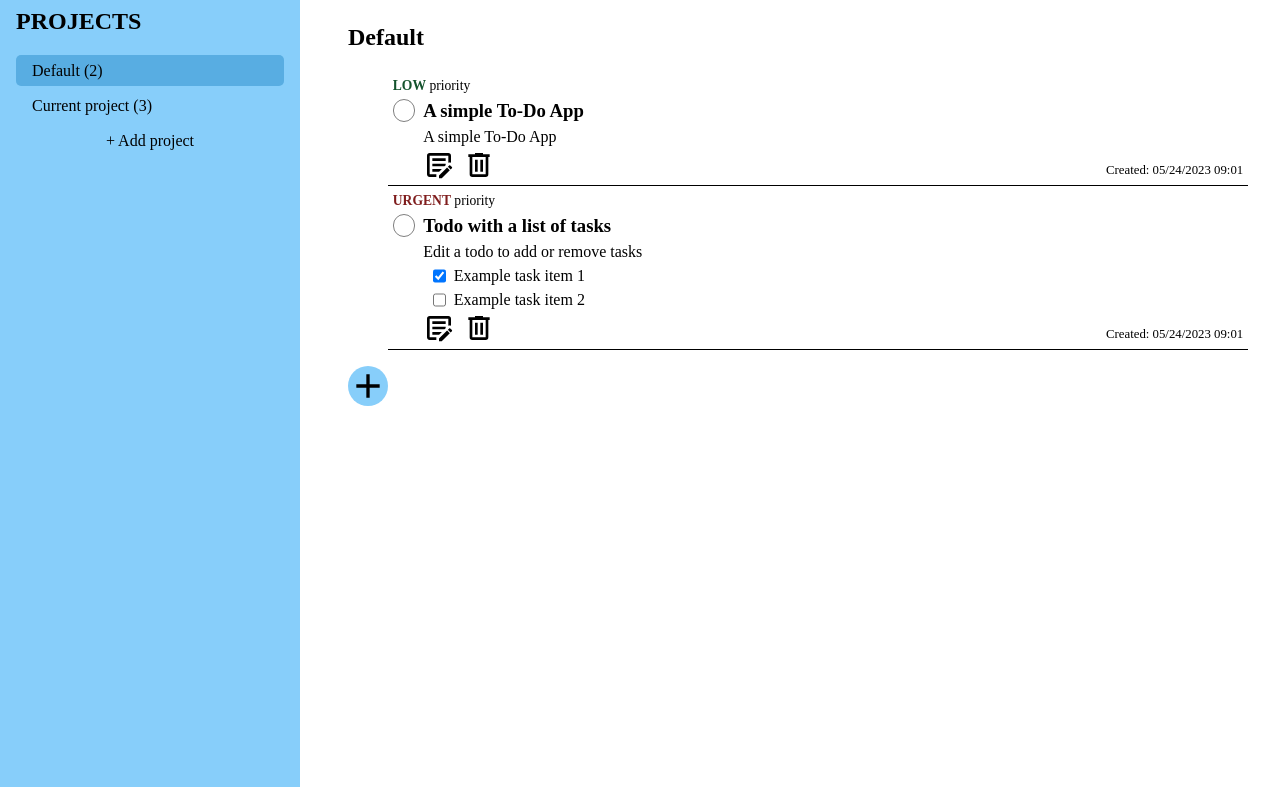
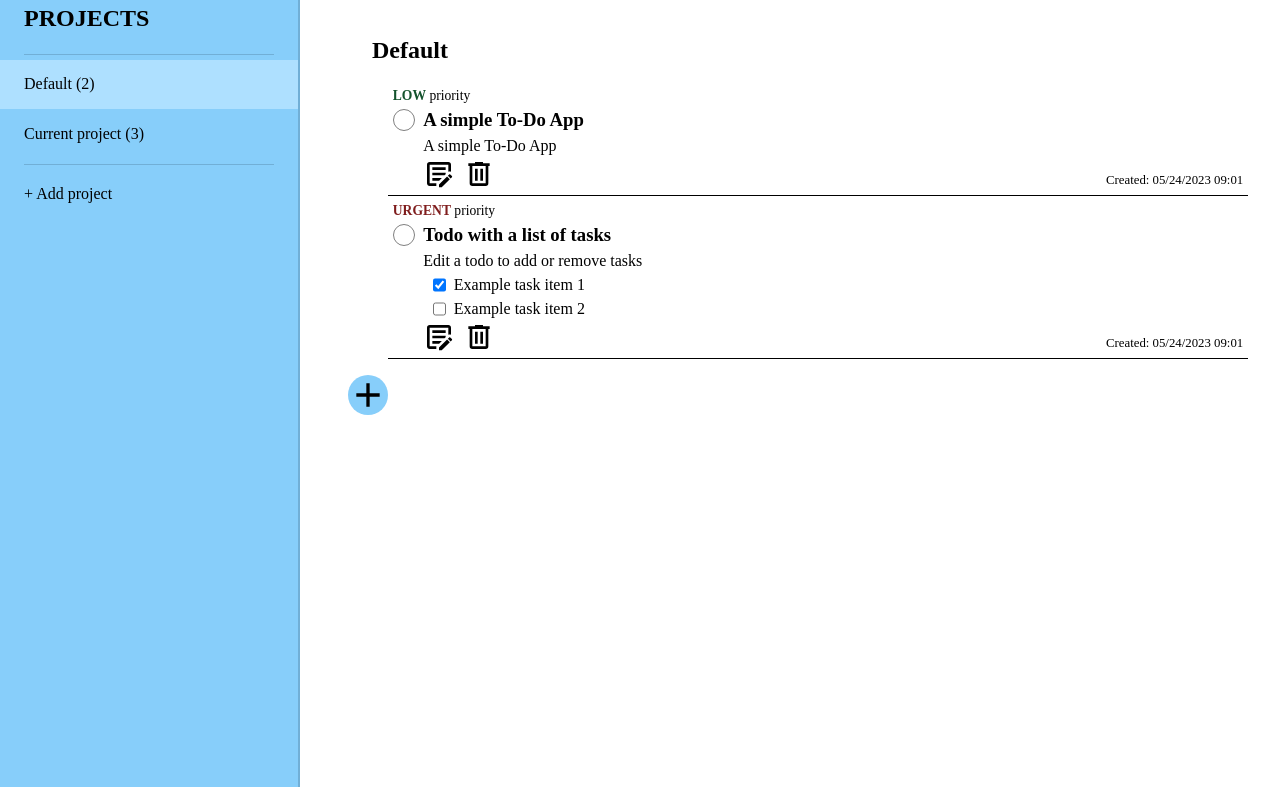
Before and after one commit to angelrcd/odin-todo, a website built with Vite: page index.html in a window 1280 px wide. Shown: the part 83-870 px from the top of the page. Built offline with nearby package versions, Linux system fonts and the light colour scheme.

Commit message:
Changed spacing in project tab items.

```diff
--- a/index.html
+++ b/index.html
@@ -35,7 +35,9 @@
           <h2>PROJECTS</h2>
           <button class="mobile-menu-button"></button>
         </div>
+        <hr />
         <ul></ul>
+        <hr />
         <button class="show-new-project-form">+ Add project</button>
         <div class="new-project-form hidden">
           <input type="text" />
--- a/style.css
+++ b/style.css
@@ -31,7 +31,7 @@ p, h1, h2, h3, h4, h5, h6 {
 
 :root {
   --project-sidebar-bg-color: #87cefa;
-  --project-sidebar-current-bg-color : #58ade2;
+  --project-sidebar-current-bg-color : #aee0ff;
   --project-sidebar-hover-bg-color : #71afd6;
 
   --color-positive : #84cc16;
@@ -40,6 +40,8 @@ p, h1, h2, h3, h4, h5, h6 {
   --color-negative-dark : #7f1d1d;
   --color-middle : #fde047;
   --color-middle-dark : #ca8a04;
+
+  --projects-list-items-padding: 0.8rem 1.5rem;
 }
 
 .hidden {
@@ -82,8 +84,18 @@ header img{
 #projects-list {
   background-color: var(--project-sidebar-bg-color);
   min-height: 100vh;
-  padding: 1rem;
+  border-right: 2px solid var(--project-sidebar-hover-bg-color);
+  /* padding: 1rem; */
   width: 300px;
+}
+
+#projects-list hr {
+  border-top: 1px solid var(--project-sidebar-hover-bg-color);
+  border-left: none;
+  border-right: none;
+  border-bottom: none;
+
+  margin: 0.3rem 1.5rem;
 }
 
 #projects-list ul {
@@ -92,23 +104,24 @@ header img{
 }
 
 #projects-list ul li {
-  padding: 0.2rem 1rem;
+  padding: var(--projects-list-items-padding);
   display: flex;
   justify-content: space-between;
-  border-radius: 5px;
 }
 
 .project-container {
   user-select: none;
-  margin-bottom: 0.3rem;
+  /* margin-bottom: 0.3rem; */
 }
 
 .project-container:hover:not(.current-project), .show-new-project-form:hover {
   background: var(--project-sidebar-hover-bg-color);
+  cursor: pointer;
 }
 
 #projects-list h2, #current-project h2 {
-  margin-bottom: 1rem;
+  width: 100%;
+  padding: var(--projects-list-items-padding);
 }
 
 .delete-project {
@@ -118,6 +131,11 @@ header img{
   background-position: 100% 50%;
   border: none;
   width: 1rem;
+  cursor: pointer;
+}
+
+.delete-project:hover {
+  filter: brightness(0);
 }
 
 .project-container:hover .delete-project {
@@ -139,16 +157,23 @@ header img{
 
 /* New project form */
 .show-new-project-form {
+  text-align: left;
   width: 100%;
-  padding: 0.2rem 1rem;
+  padding: var(--projects-list-items-padding);
+  cursor: pointer;
   border: none;
-  border-radius: 5px;
   background: none;
+}
+
+.new-project-form {
+  padding: var(--projects-list-items-padding);
+  padding-top: 0;
 }
 
 .new-project-form input {
   width: 100%;
   margin-bottom: 0.3rem;
+  padding: 0.3rem 0rem;
 }
 
 .add-project-buttons-container {
@@ -161,6 +186,7 @@ header img{
   padding: 0.2rem 1rem;
   border-radius: 5px;
   font-weight: 600;
+  cursor: pointer;
 }
 
 .add-project-button {
@@ -339,6 +365,7 @@ input.complete-todo {
   #projects-list {
     width: 100%;
     min-height: fit-content;
+
   }
 
   .mobile-menu-button {
```
